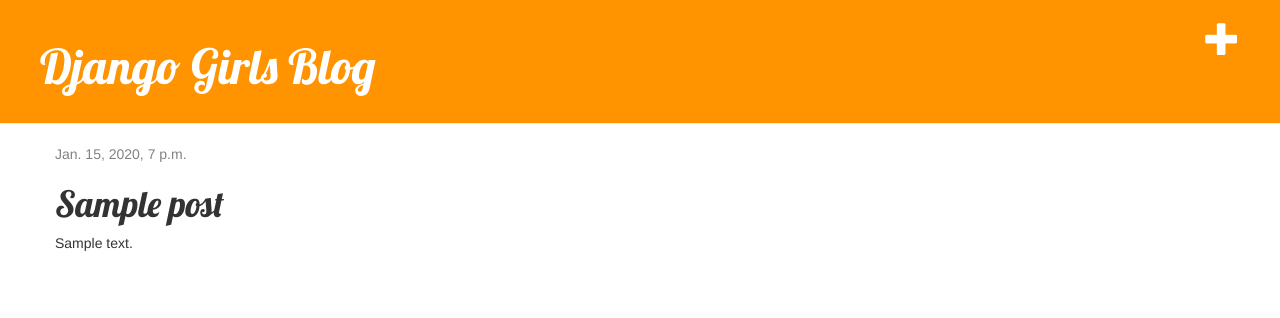
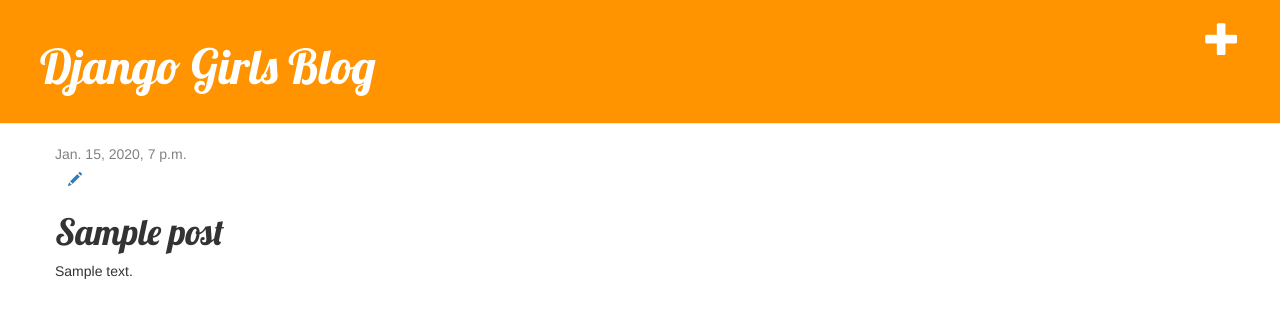
Before and after one commit to feynubrick/dg-blog, a Django app: page /post/1/ in a window 1280 px wide. Shown: the top 318 px of the page. Run offline with Django 3.2, Linux system fonts and the light colour scheme; a user stored in the database is signed in; tables that the repository leaves empty hold one stand-in row (values such as "Sample post"); some libraries are stand-ins or nearby versions.

Commit message:
missing detail page edit button inserted.

```diff
--- a/blog/templates/blog/post_detail.html
+++ b/blog/templates/blog/post_detail.html
@@ -7,6 +7,9 @@
                 {{ post.published_date }}
             </div>
         {% endif %}
+        {% if user.is_authenticated %}
+            <a class="btn byn-default" href="{% url 'post_edit' pk=post.pk %}"><span class="glyphicon glyphicon-pencil"></span></a>
+        {% endif %}
         <h1>{{ post.title }}</h1>
         <p>{{ post.text|linebreaksbr}}</p>
     </div>
```
